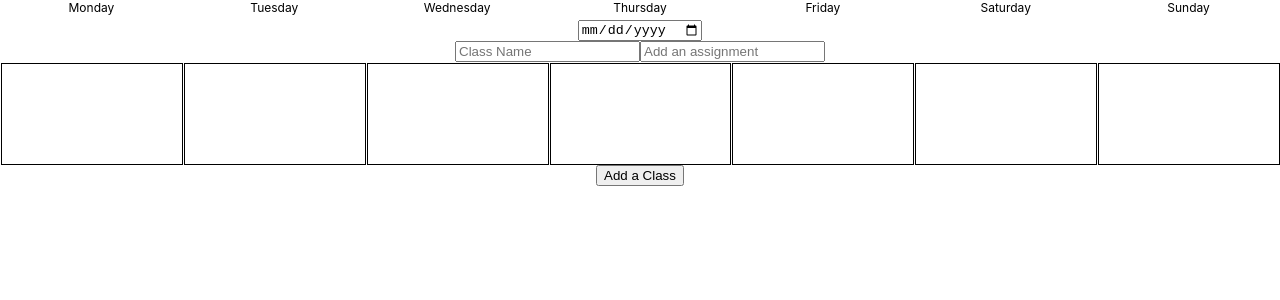
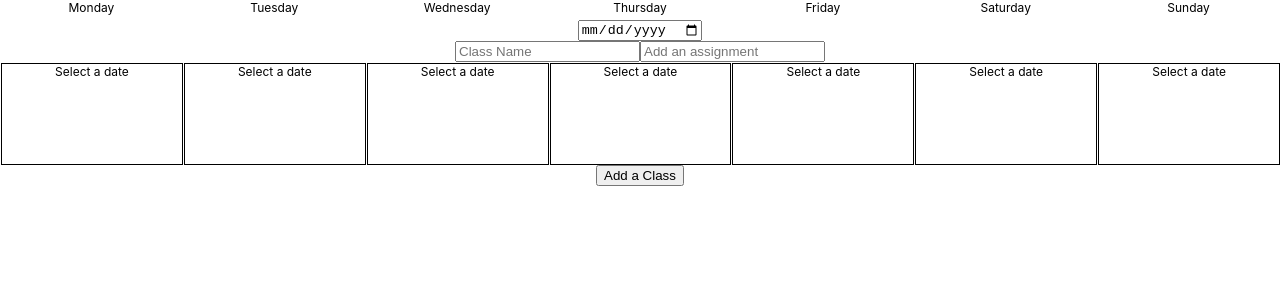
Before and after one commit to BrennanDury/Calendar, a React (Create React App) app: page / in a window 1280 px wide. Both pictures are taken after a click on the button "Add a Class". Shown: the top 300 px of the page. Built offline with nearby package versions, Linux system fonts and the light colour scheme.

Commit message:
Implemented adding events to the calendar display

```diff
--- a/src/App.tsx
+++ b/src/App.tsx
@@ -3,11 +3,12 @@ import './App.css';
 import ClassWeek from './ClassWeek';
 import AddClassButton from './AddClassButton';
 import DatePicker from "./DatePicker";
+import CalendarEvent from "./CalendarEvent";
 
 interface AppState {
     numClasses : number;
     date : string;
-    assignments : Map<number, string[]>;
+    classes : Map<number, Map<string, CalendarEvent[]>>; //class number (0,1,2...) to date as a string to list of calendar events
 }
 
 class App extends React.Component<{}, AppState> {
@@ -17,12 +18,12 @@ class App extends React.Component<{}, AppState> {
         this.state = {
             numClasses : 0,
             date : "",
-            assignments : new Map<number, string[]>()
+            classes : new Map<number, Map<string, CalendarEvent[]>>()
         };
     }
 
-    buttonClick = () => {
-        this.state.assignments.set(this.state.numClasses, []);
+    addClass = () => {
+        this.state.classes.set(this.state.numClasses, new Map<string, CalendarEvent[]>());
         this.setState({
             numClasses : this.state.numClasses + 1
         });
@@ -34,12 +35,36 @@ class App extends React.Component<{}, AppState> {
         });
     }
 
-    assignmentAdd = (assignment : string, classNum : number) => {
-        let temp : Map<number, string[]> = this.state.assignments;
-        this.makeEmptyIfUndefined(temp.get(classNum)).push(assignment);
-        this.setState( {
-            assignments : temp
+    assignmentAdd = (date : string, classNum : number, calEvent : CalendarEvent) => {
+        let temp : Map<number, Map<string, CalendarEvent[]>> = this.state.classes;
+        let classMap : Map<string, CalendarEvent[]> = this.makeMapEmptyIfUndefined(temp.get(classNum));
+        let array : CalendarEvent[] = this.makeListEmptyIfUndefined(classMap.get(date))
+        array.push(calEvent);
+        // @ts-ignore
+        temp.get(classNum).set(date, array);
+        this.setState({
+            classes : temp
         });
+        // @ts-ignore
+        //alert(this.state.classes.get(0).get("2021-03-13")[0].endHour);
+    }
+
+    makeMapEmptyIfUndefined(map : Map<string, CalendarEvent[]> | undefined) : Map<string, CalendarEvent[]> {
+        if (map === undefined) {
+            return new Map<string, CalendarEvent[]>();
+        }
+        else {
+            return map;
+        }
+    }
+
+    makeListEmptyIfUndefined(list : CalendarEvent[] | undefined) : CalendarEvent[] {
+        if (list === undefined) {
+            return [];
+        }
+        else {
+            return list;
+        }
     }
 
     renderDatePickerIfThereIsAClass() {
@@ -50,16 +75,13 @@ class App extends React.Component<{}, AppState> {
         }
     }
 
-    makeEmptyIfUndefined(list : string[] | undefined) : string[] {
-        if (list === undefined) {
-            return [];
-        }
-        else {
-            return list;
-        }
-    }
+
 
     render() {
+        if (this.state.classes.get(0) !== undefined) {
+            // @ts-ignore
+        }
+
         // @ts-ignore
         return (
             <div className="App">
@@ -87,8 +109,8 @@ class App extends React.Component<{}, AppState> {
                     </div>
                 </div>
                 {this.renderDatePickerIfThereIsAClass()}
-                {Array.from(Array(this.state.numClasses)).map((x, index) => <ClassWeek assignmentAdd={this.assignmentAdd} id={index} assignments={this.makeEmptyIfUndefined(this.state.assignments.get(index))}/>)}
-                <AddClassButton buttonClick={this.buttonClick}/>
+                {Array.from(Array(this.state.numClasses)).map((x, index) => <ClassWeek assignmentAdd={this.assignmentAdd} selectedDate={this.state.date} classNum={index} assignments={this.makeMapEmptyIfUndefined(this.state.classes.get(index))}/>)}
+                <AddClassButton buttonClick={this.addClass}/>
             </div>
         );
     }
--- /dev/null
+++ b/src/CalendarEvent.tsx
@@ -0,0 +1,21 @@
+class CalendarEvent {
+    startHour : string;
+    startMinute : string;
+    endHour : string;
+    endMinute : string;
+    name : string;
+
+    constructor(startHour : string,
+                startMinute : string,
+                endHour : string,
+                endMinute : string,
+                name : string) {
+        this.startHour = startHour;
+        this.startMinute = startMinute;
+        this.endHour = endHour;
+        this.endMinute = endMinute;
+        this.name = name;
+    }
+}
+
+export default CalendarEvent;
--- a/src/ClassDay.tsx
+++ b/src/ClassDay.tsx
@@ -1,60 +1,117 @@
 import React from 'react';
 import './ClassDay.css';
+import CalendarEvent from "./CalendarEvent";
 
 interface ClassDayProps {
     column : number;
-    assignments : string[];
+    assignments : CalendarEvent[];
+    date : string;
 }
 
 class ClassDay extends React.Component<ClassDayProps,{}> {
-
     render() {
         if (this.props.column === 1) {
             return (
                 <div className="one day">
-                    {this.props.assignments}
+                    <div>
+                        {this.props.date}
+                    </div>
+                    <div>
+                        {this.props.assignments.map((x, index) =>
+                            this.props.assignments[index].name.toString() + " " + this.props.assignments[index].startHour.toString()
+                            + ":" + this.props.assignments[index].startMinute.toString() + "-" + this.props.assignments[index].endHour.toString()
+                            + ":" + this.props.assignments[index].endMinute.toString())}
+                    </div>
                 </div>
             );
         }
         if (this.props.column === 2) {
             return (
                 <div className="two day">
-                    {this.props.assignments}
+                    <div>
+                        {this.props.date}
+                    </div>
+                    <div>
+                        {this.props.assignments.map((x, index) =>
+                            this.props.assignments[index].name.toString() + " " + this.props.assignments[index].startHour.toString()
+                            + ":" + this.props.assignments[index].startMinute.toString() + "-" + this.props.assignments[index].endHour.toString()
+                            + ":" + this.props.assignments[index].endMinute.toString())}
+                    </div>
                 </div>
             );
         }
         if (this.props.column === 3) {
             return (
                 <div className="three day">
-                    {this.props.assignments}
+                    <div>
+                        {this.props.date}
+                    </div>
+                    <div>
+                        {this.props.assignments.map((x, index) =>
+                            this.props.assignments[index].name.toString() + " " + this.props.assignments[index].startHour.toString()
+                            + ":" + this.props.assignments[index].startMinute.toString() + "-" + this.props.assignments[index].endHour.toString()
+                            + ":" + this.props.assignments[index].endMinute.toString())}
+                    </div>
                 </div>
             );
         }
         if (this.props.column === 4) {
             return (
                 <div className="four day">
-                    {this.props.assignments}
+                    <div>
+                        {this.props.date}
+                    </div>
+                    <div>
+                        {this.props.assignments.map((x, index) =>
+                            this.props.assignments[index].name.toString() + " " + this.props.assignments[index].startHour.toString()
+                            + ":" + this.props.assignments[index].startMinute.toString() + "-" + this.props.assignments[index].endHour.toString()
+                            + ":" + this.props.assignments[index].endMinute.toString())}
+                    </div>
                 </div>
             );
         }
         if (this.props.column === 5) {
             return (
                 <div className="five day">
-                    {this.props.assignments}
+                    <div>
+                        {this.props.date}
+                    </div>
+                    <div>
+                        {this.props.assignments.map((x, index) =>
+                            this.props.assignments[index].name.toString() + " " + this.props.assignments[index].startHour.toString()
+                            + ":" + this.props.assignments[index].startMinute.toString() + "-" + this.props.assignments[index].endHour.toString()
+                            + ":" + this.props.assignments[index].endMinute.toString())}
+                    </div>
                 </div>
             );
         }
         if (this.props.column === 6) {
             return (
                 <div className="six day">
-                    {this.props.assignments}
+                    <div>
+                        {this.props.date}
+                    </div>
+                    <div>
+                        {this.props.assignments.map((x, index) =>
+                            this.props.assignments[index].name.toString() + " " + this.props.assignments[index].startHour.toString()
+                            + ":" + this.props.assignments[index].startMinute.toString() + "-" + this.props.assignments[index].endHour.toString()
+                            + ":" + this.props.assignments[index].endMinute.toString())}
+                    </div>
                 </div>
             );
         }
         if (this.props.column === 7) {
             return (
                 <div className="seven day">
-                    {this.props.assignments}
+                    <div>
+                        {this.props.date}
+                    </div>
+                    <div>
+                        {this.props.assignments.map((x, index) =>
+                            this.props.assignments[index].name.toString() + " " + this.props.assignments[index].startHour.toString()
+                            + ":" + this.props.assignments[index].startMinute.toString() + "-" + this.props.assignments[index].endHour.toString()
+                            + ":" + this.props.assignments[index].endMinute.toString())}
+                    </div>
                 </div>
             );
         }
--- a/src/ClassPanel.tsx
+++ b/src/ClassPanel.tsx
@@ -1,8 +1,9 @@
 import React from 'react';
+import CalendarEvent from "./CalendarEvent";
 
 interface ClassPanelProps {
-    assignmentAdd(assignment : string, classNum : number) : void;
-    id : number;
+    assignmentAdd(date : string, classNum : number, calEvent : CalendarEvent) : void;
+    classNum : number;
 }
 
 interface ClassPanelState {
@@ -19,9 +20,25 @@ class ClassPanel extends React.Component<ClassPanelProps, ClassPanelState> {
 
     add = (event: React.KeyboardEvent<HTMLInputElement>) => {
         if (event.keyCode === 13) { //enter
-            this.props.assignmentAdd(this.state.assignment, this.props.id);
+            let assignment : string = this.state.assignment;
+            let date : string = assignment.substring(0, assignment.indexOf(" "));
+            assignment = assignment.substring(assignment.indexOf(" ") + 1);
+            let startHour = assignment.substring(0, assignment.indexOf(":"));
+            assignment = assignment.substring(assignment.indexOf(":") + 1);
+            let startMinute = assignment.substring(0, assignment.indexOf(" "));
+            assignment = assignment.substring(assignment.indexOf(" ") + 1);
+            let endHour = assignment.substring(0, assignment.indexOf(":"));
+            assignment = assignment.substring(assignment.indexOf(":") + 1);
+            let endMinute = assignment.substring(0, assignment.indexOf(" "));
+            assignment = assignment.substring(assignment.indexOf(" ") + 1);
+            let name = assignment;
+            let classNum : number = this.props.classNum;
+            let calEvent : CalendarEvent = new CalendarEvent(startHour, startMinute, endHour, endMinute, name);
+
+            this.props.assignmentAdd(date, classNum, calEvent);
+
             event.preventDefault();
-            let element = document.getElementById(this.props.id.toString()) as HTMLInputElement;
+            let element = document.getElementById(this.props.classNum.toString()) as HTMLInputElement;
             element.value = "";
         }
     }
@@ -32,7 +49,7 @@ class ClassPanel extends React.Component<ClassPanelProps, ClassPanelState> {
                 <input className="class" placeholder="Class Name">
 
                 </input>
-                <input id={this.props.id.toString()} className="addAssignment" placeholder="Add an assignment" onChange={this.type} onKeyDown={this.add}>
+                <input id={this.props.classNum.toString()} className="addAssignment" placeholder="Add an assignment" onChange={this.type} onKeyDown={this.add}>
 
                 </input>
             </div>
@@ -41,4 +58,6 @@ class ClassPanel extends React.Component<ClassPanelProps, ClassPanelState> {
     }
 }
 
+
+
 export default ClassPanel;
--- a/src/ClassWeek.tsx
+++ b/src/ClassWeek.tsx
@@ -2,32 +2,59 @@ import React from 'react';
 import ClassDay from './ClassDay';
 import './ClassWeek.css';
 import ClassPanel from "./ClassPanel";
+import CalendarEvent from "./CalendarEvent";
 
 interface ClassWeekProps {
-    assignmentAdd(selected : string, classNum : number) : void;
-    id : number;
-    assignments : string[];
+    assignmentAdd(date : string, classNum : number, calEvent : CalendarEvent) : void;
+    classNum : number;
+    selectedDate : string;
+    assignments : Map<string, CalendarEvent[]>;
 }
 
 class ClassWeek extends React.Component<ClassWeekProps, {}> {
 
+    makeListEmptyIfUndefined(list : CalendarEvent[] | undefined) : CalendarEvent[] {
+        if (list === undefined) {
+            return [];
+        }
+        else {
+            return list;
+        }
+    }
+
     render() {
         return (
         <div>
-            <ClassPanel assignmentAdd={this.props.assignmentAdd} id={this.props.id}/>
+            <ClassPanel assignmentAdd={this.props.assignmentAdd} classNum={this.props.classNum}/>
             <div className = "class-grid-container" >
-                <ClassDay column = {1} assignments={this.props.assignments}/>
-                <ClassDay column = {2} assignments={this.props.assignments}/>
-                <ClassDay column = {3} assignments={this.props.assignments}/>
-                <ClassDay column = {4} assignments={this.props.assignments}/>
-                <ClassDay column = {5} assignments={this.props.assignments}/>
-                <ClassDay column = {6} assignments={this.props.assignments}/>
-                <ClassDay column = {7} assignments={this.props.assignments}/>
+                <ClassDay column = {1} date={this.rollDate(this.props.selectedDate, 0)} assignments={this.makeListEmptyIfUndefined(this.props.assignments.get(this.rollDate(this.props.selectedDate, 0)))}/>
+                <ClassDay column = {2} date={this.rollDate(this.props.selectedDate, 1)} assignments={this.makeListEmptyIfUndefined(this.props.assignments.get(this.rollDate(this.props.selectedDate, 1)))}/>
+                <ClassDay column = {3} date={this.rollDate(this.props.selectedDate, 2)} assignments={this.makeListEmptyIfUndefined(this.props.assignments.get(this.rollDate(this.props.selectedDate, 2)))}/>
+                <ClassDay column = {4} date={this.rollDate(this.props.selectedDate, 3)} assignments={this.makeListEmptyIfUndefined(this.props.assignments.get(this.rollDate(this.props.selectedDate, 3)))}/>
+                <ClassDay column = {5} date={this.rollDate(this.props.selectedDate, 4)} assignments={this.makeListEmptyIfUndefined(this.props.assignments.get(this.rollDate(this.props.selectedDate, 4)))}/>
+                <ClassDay column = {6} date={this.rollDate(this.props.selectedDate, 5)} assignments={this.makeListEmptyIfUndefined(this.props.assignments.get(this.rollDate(this.props.selectedDate, 5)))}/>
+                <ClassDay column = {7} date={this.rollDate(this.props.selectedDate, 6)} assignments={this.makeListEmptyIfUndefined(this.props.assignments.get(this.rollDate(this.props.selectedDate, 6)))}/>
             </div>
-
         </div>
         );
     }
+
+    rollDate(startDate : string, rolls : number) : string {
+        if (startDate.length === 0) {
+            return "Select a date";
+        }
+        if (rolls === 0) {
+            return startDate;
+        } else {
+            let r : string = this.rollDate(startDate, rolls - 1);
+            let day : number = Number(r.substring(r.length - 2));
+            r = r.substring(0, r.length - 2);
+            day++;
+            r += day;
+            return r;
+        }
+    }
+
 }
 
 export default ClassWeek;
```
